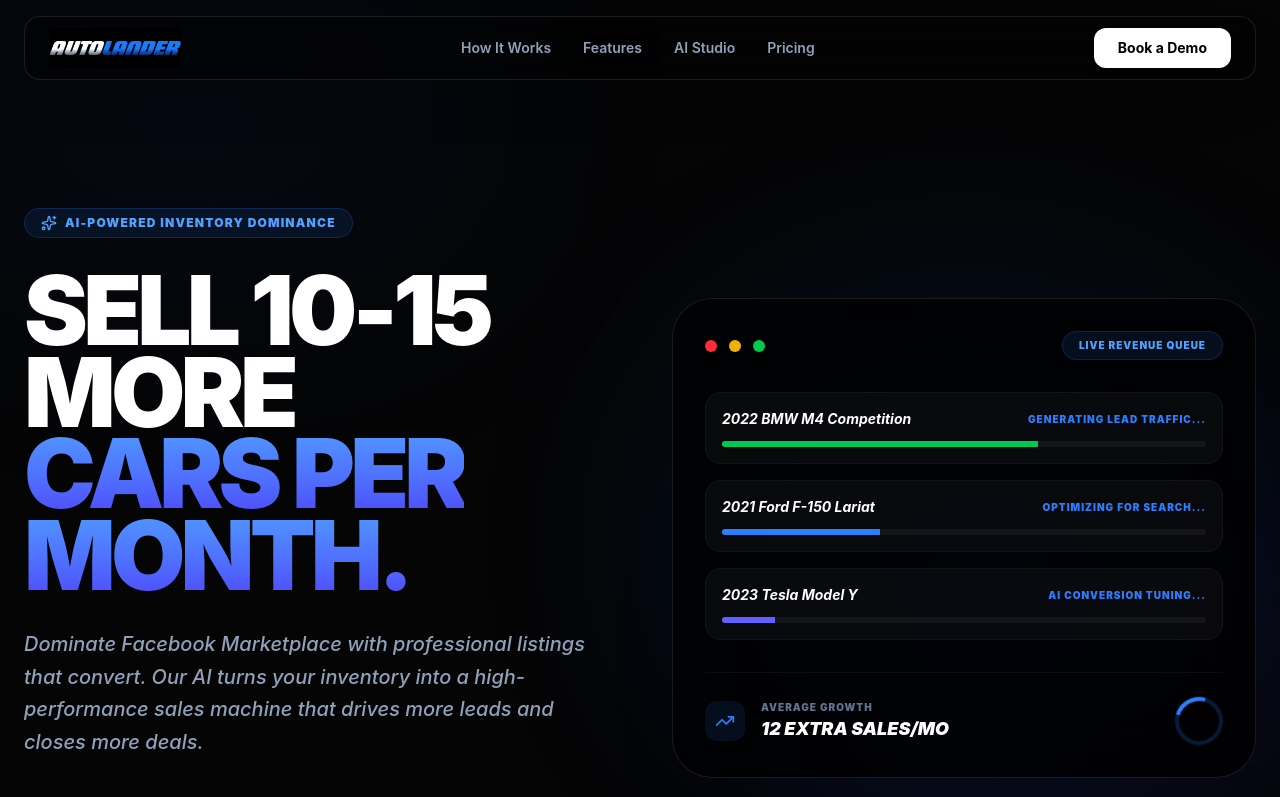
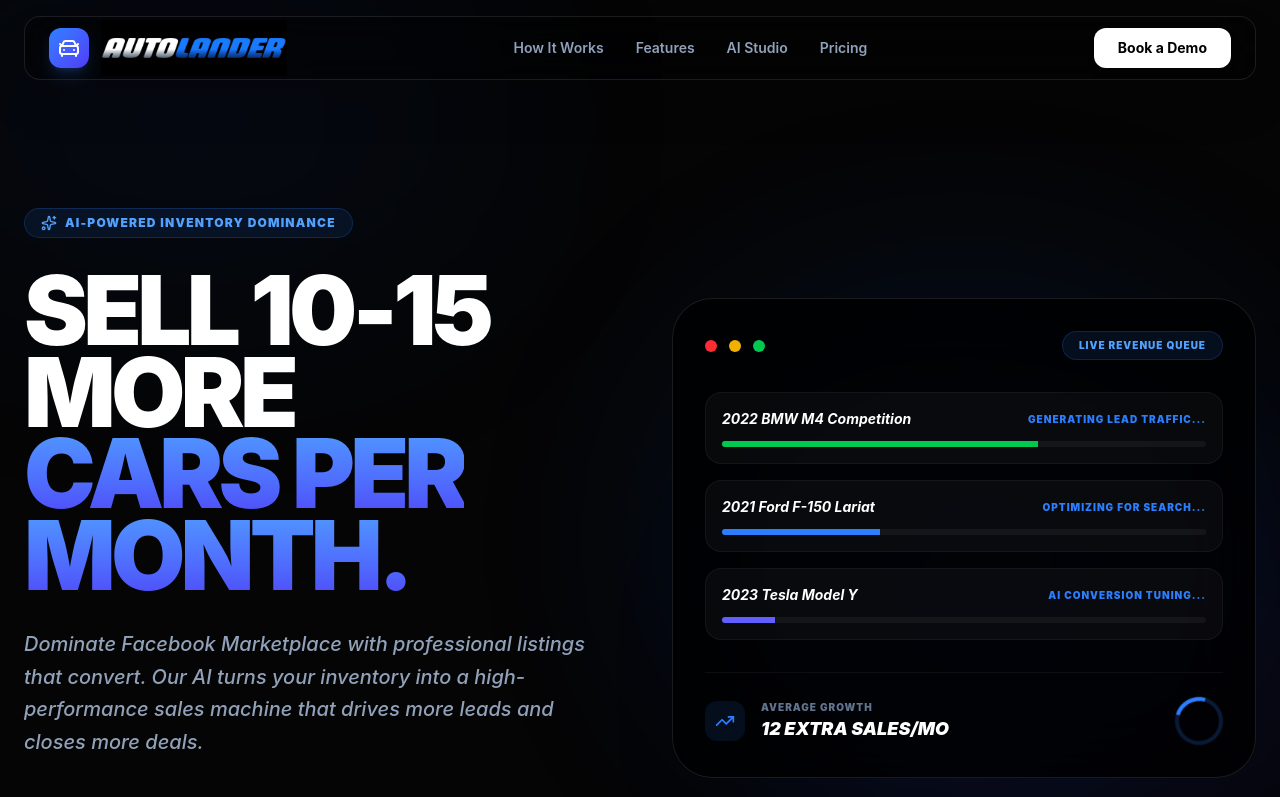
Before and after one commit to mgarbs/autolander-website, a React (Vite) app: page / in a window 1280 px wide. Shown: the top 797 px of the page. Built offline with nearby package versions, Linux system fonts and the light colour scheme.

Commit message:
fix: restore car icon next to logo and increase wordmark size
Co-Authored-By: Claude Opus 4.6 (1M context) <noreply@anthropic.com>

```diff
--- a/src/App.jsx
+++ b/src/App.jsx
@@ -3,7 +3,7 @@ import { motion, AnimatePresence } from 'framer-motion';
 import {
   ArrowRight, Bot, RefreshCw, Facebook, CheckCircle2,
   Activity, Calendar, Brain, BadgeDollarSign,
-  MessageSquareText, ShieldCheck, Sparkles, TrendingUp,
+  MessageSquareText, CarFront, ShieldCheck, Sparkles, TrendingUp,
   MapPin, Gauge, Fuel, Zap, Clock, Trophy, Users, BarChart,
   Layers, Wand2, Image as ImageIcon, Layout, Zap as Fast,
   ArrowDownCircle, HelpCircle, Check, X
@@ -91,8 +91,11 @@ export default function App() {
       {/* Navbar */}
       <nav className="fixed w-full z-50 top-0 px-4 sm:px-6 py-4">
         <div className="max-w-7xl mx-auto px-4 sm:px-6 h-16 flex items-center justify-between bg-black/40 backdrop-blur-xl border border-white/10 rounded-2xl shadow-2xl">
-          <div className="flex items-center group cursor-pointer" onClick={() => window.scrollTo({ top: 0, behavior: 'smooth' })}>
-            <img src="/autolander-logo.png" alt="AutoLander" className="h-10 w-auto group-hover:scale-105 transition-transform duration-300" />
+          <div className="flex items-center space-x-3 group cursor-pointer" onClick={() => window.scrollTo({ top: 0, behavior: 'smooth' })}>
+            <div className="w-10 h-10 rounded-xl bg-gradient-to-br from-blue-500 to-indigo-600 flex items-center justify-center shadow-lg shadow-blue-500/20 group-hover:scale-110 transition-transform duration-300">
+              <CarFront className="w-6 h-6 text-white" />
+            </div>
+            <img src="/autolander-logo.png" alt="AutoLander" className="h-14 w-auto group-hover:scale-105 transition-transform duration-300" />
           </div>
           <div className="hidden md:flex items-center space-x-8">
              <a href="#how-it-works" className="text-sm font-semibold text-slate-400 hover:text-white transition-all">How It Works</a>
@@ -625,8 +628,11 @@ export default function App() {
       <footer className="py-20 border-t border-white/5 bg-black">
         <div className="max-w-7xl mx-auto px-6">
           <div className="flex flex-col md:flex-row justify-between items-center gap-12">
-            <div className="flex items-center group cursor-pointer">
-              <img src="/autolander-logo.png" alt="AutoLander" className="h-10 w-auto" />
+            <div className="flex items-center space-x-3 group cursor-pointer">
+              <div className="w-10 h-10 rounded-xl bg-gradient-to-br from-blue-500 to-indigo-600 flex items-center justify-center shadow-lg shadow-blue-500/20">
+                <CarFront className="w-6 h-6 text-white" />
+              </div>
+              <img src="/autolander-logo.png" alt="AutoLander" className="h-14 w-auto" />
             </div>
 
             <div className="flex gap-8 text-[10px] font-black text-slate-500 uppercase tracking-widest">
```
